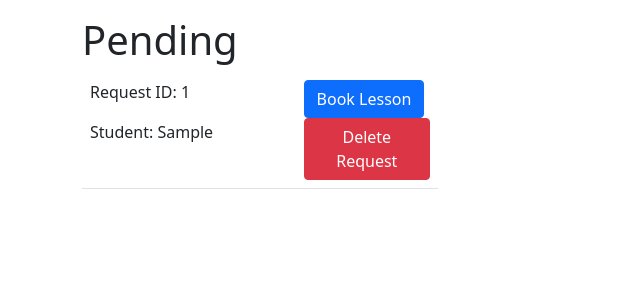
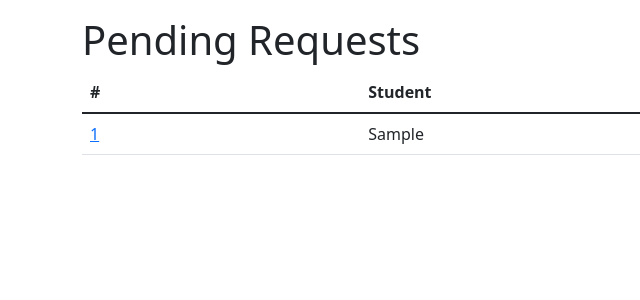
Before and after one commit to parneetkj/Ibis, a Django app: page /pending_requests/ in a window 1280 px wide. Shown: the part 56-356 px from the top of the page, without its empty margins (0-640 px from the left). Run offline with Django 4.2, Linux system fonts and the light colour scheme; tables that the repository leaves empty hold one stand-in row (values such as "Sample post"); some libraries are stand-ins or nearby versions.

Commit message:
Add new Booking form
- Add hyperlink to pending requests table to show booking form
- If form is valid, booking enters the Booking database
- If valid, request is deleted from Requests database
- Update booking table to show all booking entries

```diff
--- a/lessons/templates/partials/booking_as_table_row.html
+++ b/lessons/templates/partials/booking_as_table_row.html
@@ -5,11 +5,11 @@
     <td> {{ booking.day }} </td>
     <td> {{ booking.time }} </td>
     <td> {{ booking.start_date }} </td>
-    <td> {{ booking.amount }} </td>
+    <td> {{ booking.no_of_lessons }} </td>
     <td> {{ booking.interval }} </td>
     <td> {{ booking.duration }} </td>
     <td> {{ booking.teacher }} </td>
     <!-- Add link to see invoice here later -->
-    <td><a href="#">{{ booking.generate_invoice }}</a></td>
+    <td><a href="#">TBA</a></td>
   </tr>
 </tbody>
--- a/lessons/templates/partials/bookings_as_table.html
+++ b/lessons/templates/partials/bookings_as_table.html
@@ -14,6 +14,6 @@
     </tr>
   </thead>
     {% for booking in bookings %}
-    {% include 'partials/bookings_as_table_row.html' with booking=booking %}
+    {% include 'partials/booking_as_table_row.html' with booking=booking %}
     {% endfor %}
 </table>
--- a/lessons/templates/partials/pending_request_as_table_row.html
+++ /dev/null
@@ -1,11 +0,0 @@
-<tr>
-    <td>
-        <p> Request ID: {{ request.id }} </p>
-        <p> Student: {{ request.student }} </p>
-    </td>
-    <td style="width:40%">
-        <button type="button" class="btn btn-primary" onclick="location.href='{% url 'new_booking' %}'">Book Lesson</button>
-        <button type="button" class="btn btn-danger">Delete Request</button>
-    </td>
-
-</tr>
--- a/lessons/templates/partials/pending_requests_as_table.html
+++ /dev/null
@@ -1,5 +0,0 @@
-<table class="table">
-    {% for request in requests %}
-    {% include 'partials/pending_request_as_table_row.html' with request=request %}
-    {% endfor %}
-</table>
--- a/lessons/templates/pending_requests.html
+++ b/lessons/templates/pending_requests.html
@@ -1,11 +1,24 @@
 {% extends 'base_content.html' %}
 {% block content %}
 <div class="container">
-    <div class="row">
-      <h1>Pending</h1>
-      <div class="col-xs-12 col-lg-6 col-xl-4">
-        {% include 'partials/pending_requests_as_table.html' with requests=requests %}
-      </div>
+  <div class="row">
+    <div class="col-12">
+      <h1>Pending Requests</h1>
+      <table class="table">
+        <thead>
+          <tr>
+            <th scope="col">#</th>
+            <th scope="col">Student</th>
+          </tr>
+        </thead>
+        {% for request in requests %}
+          <tr>
+            <td><a href="{% url 'new_booking' request.id %}">{{ request.id }}</td>
+            <td>{{ request.student }}</td>
+          </tr>
+        {% endfor %}
+      </table>
     </div>
+  </div>
 </div>
 {% endblock %}
--- a/lessons/views.py
+++ b/lessons/views.py
@@ -1,12 +1,13 @@
 from django.shortcuts import render, redirect
 from django.http import HttpResponseForbidden
 from .forms import RequestForm, BookingForm
-from .models import Request
+from .models import Request, Booking
 from .helpers import get_requests
 from .models import User
 from .forms import SignUpForm
 from django.contrib.auth import login
 from django.contrib import messages
+from django.core.exceptions import ObjectDoesNotExist
 
 
 def home_page(request):
@@ -16,7 +17,8 @@ def feed(request):
     form = RequestForm()
     # Needs to be filtered by user
     requests = get_requests(None)
-    return render(request, 'feed.html', {'form' : form, 'requests' : requests})
+    bookings = Booking.objects.all()
+    return render(request, 'feed.html', {'form' : form, 'requests' : requests, 'bookings' : bookings})
 
 def new_request(request):
     if request.method == 'POST':
@@ -58,12 +60,26 @@ def pending_requests(request):
     requests = get_requests(None)
     return render(request, 'pending_requests.html', {'form' : form, 'requests' : requests})
 
-def new_booking(request):
-    if request.method == 'POST':
+def new_booking(request, request_id):
+    try:
         form = BookingForm(request.POST)
+        pending_request = Request.objects.get(id=request_id)
+
         if form.is_valid():
-            booking = form.save()
+            Booking.objects.create(
+            student=form.cleaned_data.get('student'),
+            day=form.cleaned_data.get('day'),
+            time=form.cleaned_data.get('time'),
+            start_date=form.cleaned_data.get('start_date'),
+            duration=form.cleaned_data.get('duration'),
+            interval=form.cleaned_data.get('interval'),
+            teacher=form.cleaned_data.get('teacher'),
+            no_of_lessons=form.cleaned_data.get('no_of_lessons'),
+            )
+            Request.objects.filter(id=request_id).delete()
             return redirect('feed')
+
+    except ObjectDoesNotExist:
+        return redirect('pending_requests')
     else:
-        form = BookingForm(request.POST)
-    return render(request, 'new_booking.html', {'form': form})
+        return render(request, 'new_booking.html', {'form': form, 'pending_request': pending_request})
--- a/msms/urls.py
+++ b/msms/urls.py
@@ -24,5 +24,5 @@ urlpatterns = [
     path('new_request/', views.new_request, name='new_request'),
     path('sign_up/', views.sign_up, name='sign_up'),
     path('pending_requests/', views.pending_requests, name='pending_requests'),
-    path('new_booking/', views.new_booking, name='new_booking'),
+    path('new_booking/<int:request_id>', views.new_booking, name='new_booking'),
 ]
```
Also changed, not shown: lessons/templates/new_booking.html (+4 -3 lines), lessons/templates/partials/request.html (added, +14 -0 lines).
